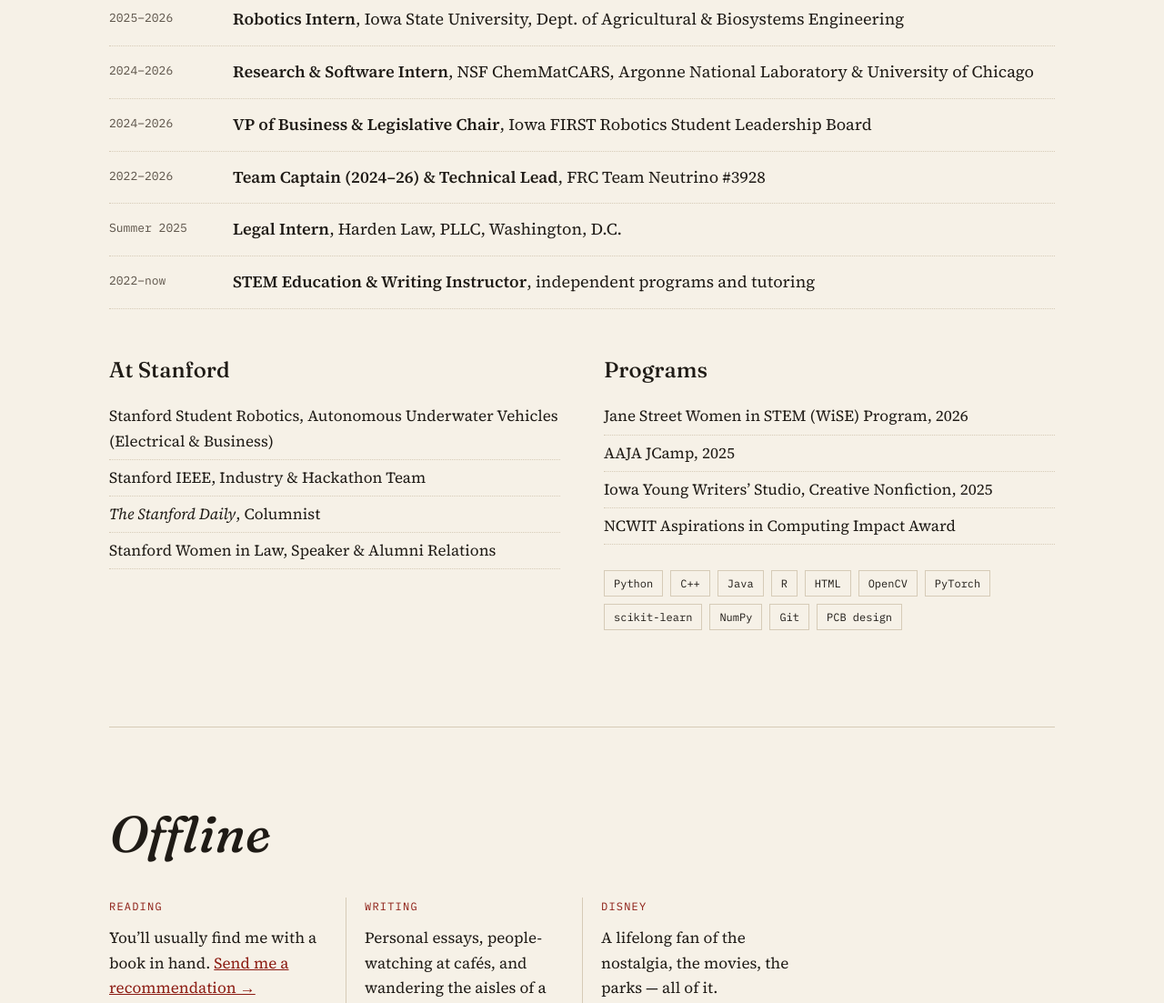
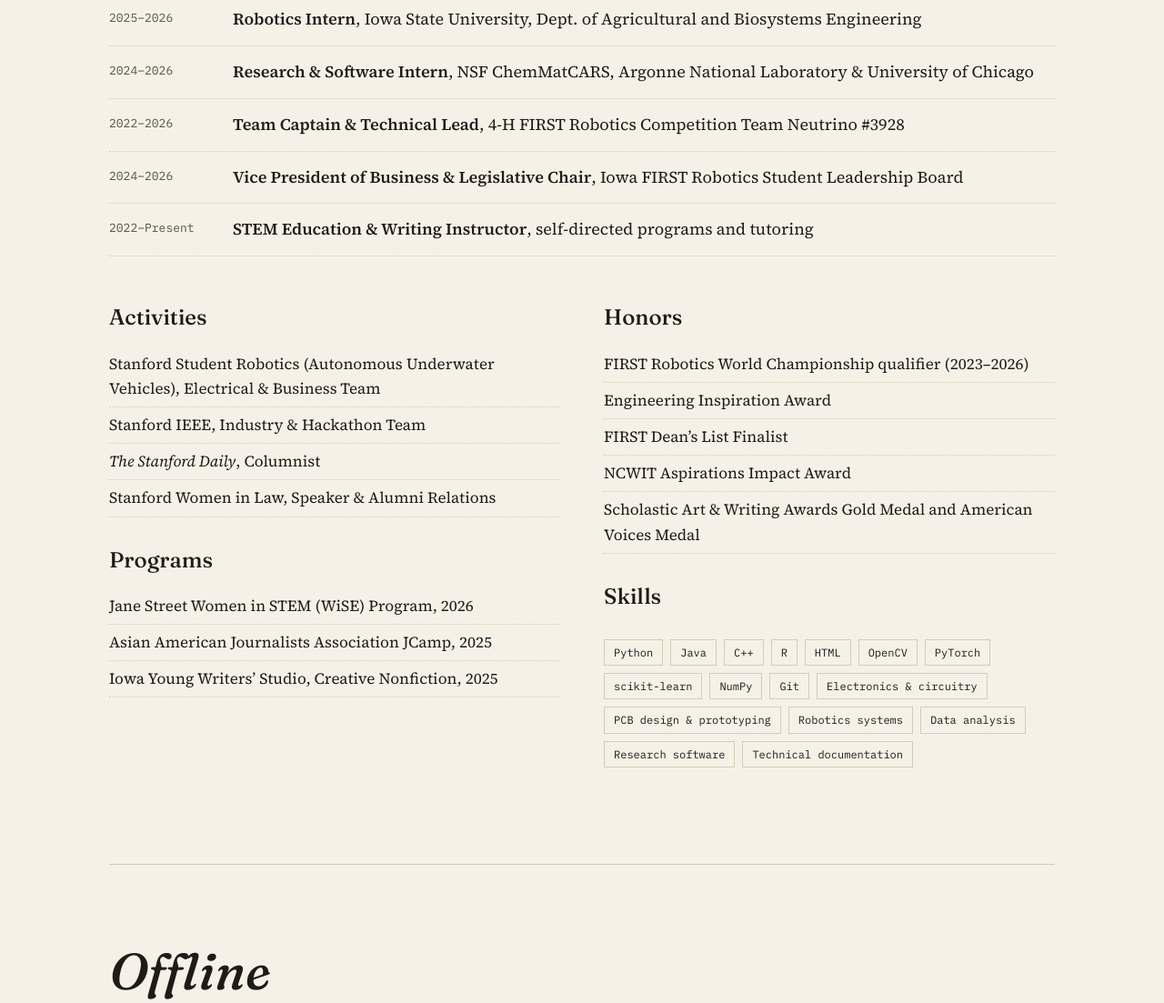
Before and after one commit to ssarahyao/ssarahyao.github.io, a plain HTML site: page index.html in a window 1280 px wide. Shown: the part 5820-6923 px from the top of the page at 91% size. Drawn offline with Linux system fonts and the light colour scheme.

Commit message:
Light mode only, Offline spacing, book-rec link, Experience matches résumé
Co-Authored-By: Claude Opus 5.5 <noreply@anthropic.com>

```diff
--- a/index.html
+++ b/index.html
@@ -3,12 +3,13 @@
 <head>
   <meta charset="utf-8">
   <meta name="viewport" content="width=device-width, initial-scale=1">
+  <meta name="color-scheme" content="light only">
   <title>Sarah Yao</title>
   <meta name="description" content="Sarah Yao is a Stanford electrical engineering student who builds robots and technology, writes for The Stanford Daily, and leads tech policy, all with the humanity they serve in mind.">
   <link rel="preconnect" href="https://fonts.googleapis.com">
   <link rel="preconnect" href="https://fonts.gstatic.com" crossorigin>
   <link href="https://fonts.googleapis.com/css2?family=Fraunces:ital,opsz,wght@0,9..144,300..700;1,9..144,300..600&family=Source+Serif+4:ital,opsz,wght@0,8..60,400;0,8..60,600;1,8..60,400&family=IBM+Plex+Mono:wght@400;500&display=swap" rel="stylesheet">
-  <link rel="stylesheet" href="style.css">
+  <link rel="stylesheet" href="style.css?v=2">
 </head>
 <body>
 
@@ -223,33 +224,40 @@
         <p>The short version. <a href="resume.pdf" target="_blank" rel="noopener">Full résumé (PDF)</a></p>
       </div>
       <ol class="timeline">
-        <li><span class="when">2025–2026</span><div><strong>Robotics Intern</strong>, Iowa State University, Dept. of Agricultural &amp; Biosystems Engineering</div></li>
+        <li><span class="when">2025–2026</span><div><strong>Robotics Intern</strong>, Iowa State University, Dept. of Agricultural and Biosystems Engineering</div></li>
         <li><span class="when">2024–2026</span><div><strong>Research &amp; Software Intern</strong>, NSF ChemMatCARS, Argonne National Laboratory &amp; University of Chicago</div></li>
-        <li><span class="when">2024–2026</span><div><strong>VP of Business &amp; Legislative Chair</strong>, Iowa FIRST Robotics Student Leadership Board</div></li>
-        <li><span class="when">2022–2026</span><div><strong>Team Captain (2024–26) &amp; Technical Lead</strong>, FRC Team Neutrino #3928</div></li>
-        <li><span class="when">Summer 2025</span><div><strong>Legal Intern</strong>, Harden Law, PLLC, Washington, D.C.</div></li>
-        <li><span class="when">2022–now</span><div><strong>STEM Education &amp; Writing Instructor</strong>, independent programs and tutoring</div></li>
+        <li><span class="when">2022–2026</span><div><strong>Team Captain &amp; Technical Lead</strong>, 4-H FIRST Robotics Competition Team Neutrino #3928</div></li>
+        <li><span class="when">2024–2026</span><div><strong>Vice President of Business &amp; Legislative Chair</strong>, Iowa FIRST Robotics Student Leadership Board</div></li>
+        <li><span class="when">2022–Present</span><div><strong>STEM Education &amp; Writing Instructor</strong>, self-directed programs and tutoring</div></li>
       </ol>
 
       <div class="two-col">
         <div>
-          <h3 class="small-head">At Stanford</h3>
+          <h3 class="small-head">Activities</h3>
           <ul class="plain">
-            <li>Stanford Student Robotics, Autonomous Underwater Vehicles (Electrical &amp; Business)</li>
+            <li>Stanford Student Robotics (Autonomous Underwater Vehicles), Electrical &amp; Business Team</li>
             <li>Stanford IEEE, Industry &amp; Hackathon Team</li>
             <li><em>The Stanford Daily</em>, Columnist</li>
             <li>Stanford Women in Law, Speaker &amp; Alumni Relations</li>
           </ul>
+          <h3 class="small-head small-head-gap">Programs</h3>
+          <ul class="plain">
+            <li>Jane Street Women in STEM (WiSE) Program, 2026</li>
+            <li>Asian American Journalists Association JCamp, 2025</li>
+            <li>Iowa Young Writers’ Studio, Creative Nonfiction, 2025</li>
+          </ul>
         </div>
         <div>
-          <h3 class="small-head">Programs</h3>
+          <h3 class="small-head">Honors</h3>
           <ul class="plain">
-            <li>Jane Street Women in STEM (WiSE) Program, 2026</li>
-            <li>AAJA JCamp, 2025</li>
-            <li>Iowa Young Writers’ Studio, Creative Nonfiction, 2025</li>
-            <li>NCWIT Aspirations in Computing Impact Award</li>
+            <li>FIRST Robotics World Championship qualifier (2023–2026)</li>
+            <li>Engineering Inspiration Award</li>
+            <li>FIRST Dean’s List Finalist</li>
+            <li>NCWIT Aspirations Impact Award</li>
+            <li>Scholastic Art &amp; Writing Awards Gold Medal and American Voices Medal</li>
           </ul>
-          <p class="skills"><span>Python</span><span>C++</span><span>Java</span><span>R</span><span>HTML</span><span>OpenCV</span><span>PyTorch</span><span>scikit-learn</span><span>NumPy</span><span>Git</span><span>PCB design</span></p>
+          <h3 class="small-head small-head-gap">Skills</h3>
+          <p class="skills"><span>Python</span><span>Java</span><span>C++</span><span>R</span><span>HTML</span><span>OpenCV</span><span>PyTorch</span><span>scikit-learn</span><span>NumPy</span><span>Git</span><span>Electronics &amp; circuitry</span><span>PCB design &amp; prototyping</span><span>Robotics systems</span><span>Data analysis</span><span>Research software</span><span>Technical documentation</span></p>
         </div>
       </div>
     </section>
@@ -262,7 +270,7 @@
       <div class="offline-grid">
         <div class="offline-item">
           <p class="piece-kicker">Reading</p>
-          <p>You’ll usually find me with a book in hand. <a href="mailto:sqyao@stanford.edu?subject=A%20book%20rec%20for%20you">Send me a recommendation →</a></p>
+          <p>You’ll usually find me with a book in hand. <a href="mailto:sqyao@stanford.edu?subject=Book%20recs">Ask me for book recs, or send me yours →</a></p>
         </div>
         <div class="offline-item">
           <p class="piece-kicker">Writing</p>
--- a/style.css
+++ b/style.css
@@ -1,5 +1,6 @@
 /* ===== Colors: edit these to re-theme the whole site ===== */
 :root {
+  color-scheme: light;
   --paper: #f6f1e7;
   --paper-2: #efe7d8;
   --ink: #1f1b16;
@@ -16,17 +17,6 @@
   --gutter: clamp(16px, 4vw, 40px);
 }
 
-@media (prefers-color-scheme: dark) {
-  :root {
-    --paper: #17140f;
-    --paper-2: #211d17;
-    --ink: #ece4d6;
-    --ink-soft: #a89d8d;
-    --rule: #3a342b;
-    --accent: #e0796d;
-    --accent-soft: #e89a90;
-  }
-}
 
 * { box-sizing: border-box; }
 html { scroll-behavior: smooth; }
@@ -230,6 +220,7 @@ a.todo { text-decoration: underline dashed var(--accent-soft); text-underline-of
 }
 .when { font-family: var(--mono); font-size: 13px; color: var(--ink-soft); padding-top: 3px; }
 .two-col { display: grid; grid-template-columns: 1fr 1fr; gap: 48px; }
+.small-head-gap { margin-top: 28px !important; }
 .small-head {
   font-family: var(--display);
   font-weight: 500;
@@ -378,7 +369,7 @@ a.todo { text-decoration: underline dashed var(--accent-soft); text-underline-of
 .piece p a { color: var(--accent); }
 
 /* ===== Offline ===== */
-.offline-grid { display: grid; grid-template-columns: repeat(4, minmax(0, 1fr)); gap: 0; }
+.offline-grid { display: grid; grid-template-columns: repeat(3, minmax(0, 1fr)); gap: 0; }
 .offline-item { padding: 0 20px; border-left: 1px solid var(--rule); }
 .offline-item:first-child { padding-left: 0; border-left: 0; }
 .offline-item p:last-child { margin: 0; font-size: 17px; }
@@ -398,7 +389,7 @@ a.todo { text-decoration: underline dashed var(--accent-soft); text-underline-of
   .timeline li { grid-template-columns: 1fr; gap: 2px; }
   .story { grid-template-columns: 1fr; }
   .slideshow { position: static; }
-  .offline-grid { grid-template-columns: 1fr 1fr; gap: 24px; }
+  .offline-grid { grid-template-columns: 1fr; gap: 24px; }
   .offline-item, .offline-item:first-child { padding: 0; border-left: 0; }
   .ledger div { grid-template-columns: 1fr; gap: 2px; }
   body { font-size: 17px; }
```
